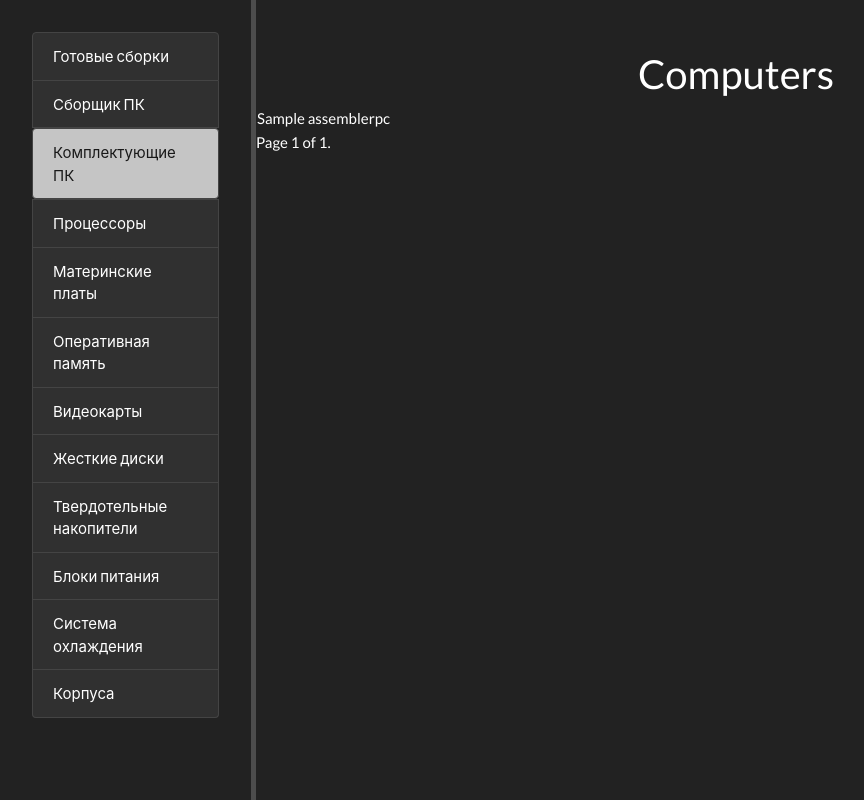
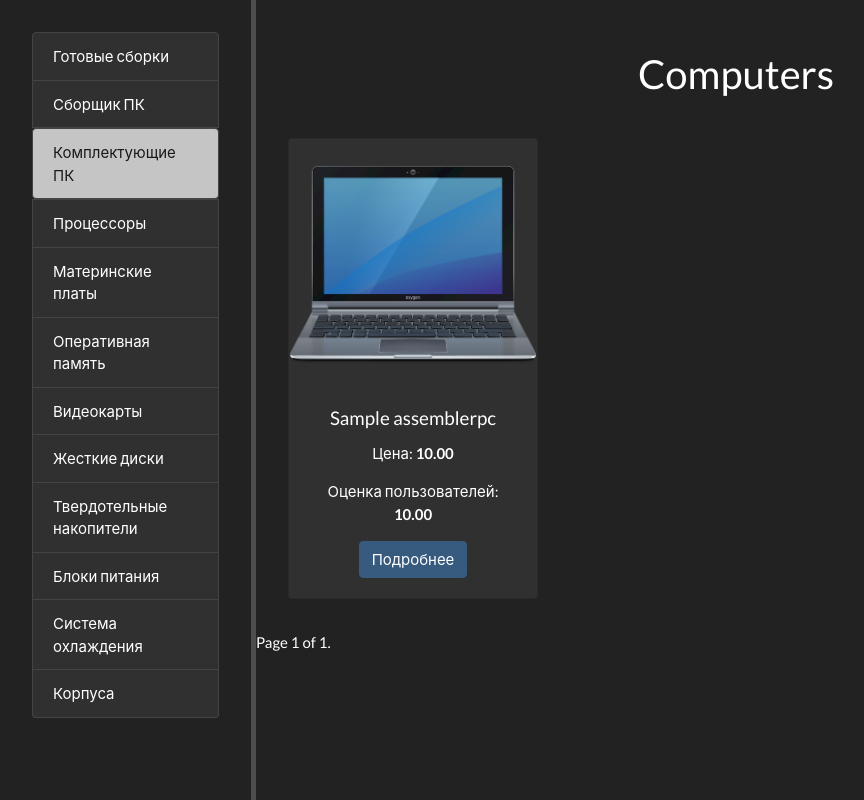
Before and after one commit to PunkPlusPlus/PC-lego, a Django app: page /computers/ in a window 1280 px wide. Shown: the whole page, without its empty margins (0-864 px from the left). Run offline with Django 5.2, Linux system fonts and the light colour scheme; tables that the repository leaves empty hold one stand-in row (values such as "Sample post"); parts of the project's set-up code (start-up, migrations or seed data) failed here and were passed over; some libraries are stand-ins or nearby versions.

Commit message:
frontend update

```diff
--- a/configurator/static/configurator/css/base_templates.css
+++ b/configurator/static/configurator/css/base_templates.css
@@ -29,3 +29,15 @@ div.card.mb-3 {
     padding: 100px;
     grid-gap: 100px;
 }
+
+.pc-list {
+    display: flex;
+    flex-wrap: wrap;
+    max-width: 100%;
+}
+
+.pc-card {
+    flex: 250px;
+    margin: 2rem;
+    max-width: 250px;
+}
--- a/configurator/templates/configurator/PCList.html
+++ b/configurator/templates/configurator/PCList.html
@@ -7,15 +7,31 @@
 
 {% block content %}
  <h2 class="pclist-header">Computers</h2>
-    <table class="pclist">
+
+    <div class="pc-list">
         {% for computer in object_list %}
-            <tr>
-                <td>{{ computer.name }}</td>
-            {% empty %}
-                <td>No computers built. Sad!</td>
-            {% endfor %}
-            </tr>
-    </table>
+            <div class="card pc-card" style="width: 18rem;">
+              <img src="{% static 'configurator/image/computer_placeholder.png' %}" class="card-img-top" alt="...">
+              <div class="card-body">
+                <h5 class="card-title">{{ computer.name }}</h5>
+                  <p class="card-text">Цена: <b>{{ computer.price_all }}</b></p>
+                  <p class="card-text">Оценка пользователей: <b>{{ computer.user_score }}</b></p>
+                <a href="#" class="btn btn-primary">Подробнее</a>
+              </div>
+            </div>
+        {% endfor %}
+    </div>
+
+{#    <table class="pclist">#}
+{#        {% for computer in object_list %}#}
+{#            <tr>#}
+{#                <td>{{ computer.name }}</td>#}
+{#            {% empty %}#}
+{#                <td>No computers built. Sad!</td>#}
+{#            {% endfor %}#}
+{#            </tr>#}
+{#    </table>#}
+
 <div class="pagination">
     <span class="step-links">
         {% if page_obj.has_previous %}
--- a/configurator/views.py
+++ b/configurator/views.py
@@ -50,4 +50,4 @@ class ApiCpuViewSet(viewsets.ModelViewSet):
 class PCList(ListView):
     model = AssemblerPC
     template_name = 'configurator/PCList.html'
-    paginate_by = 2
+    paginate_by = 9
```
Also changed, not shown: configurator/static/configurator/image/computer_placeholder.png (added), 1 other file.
